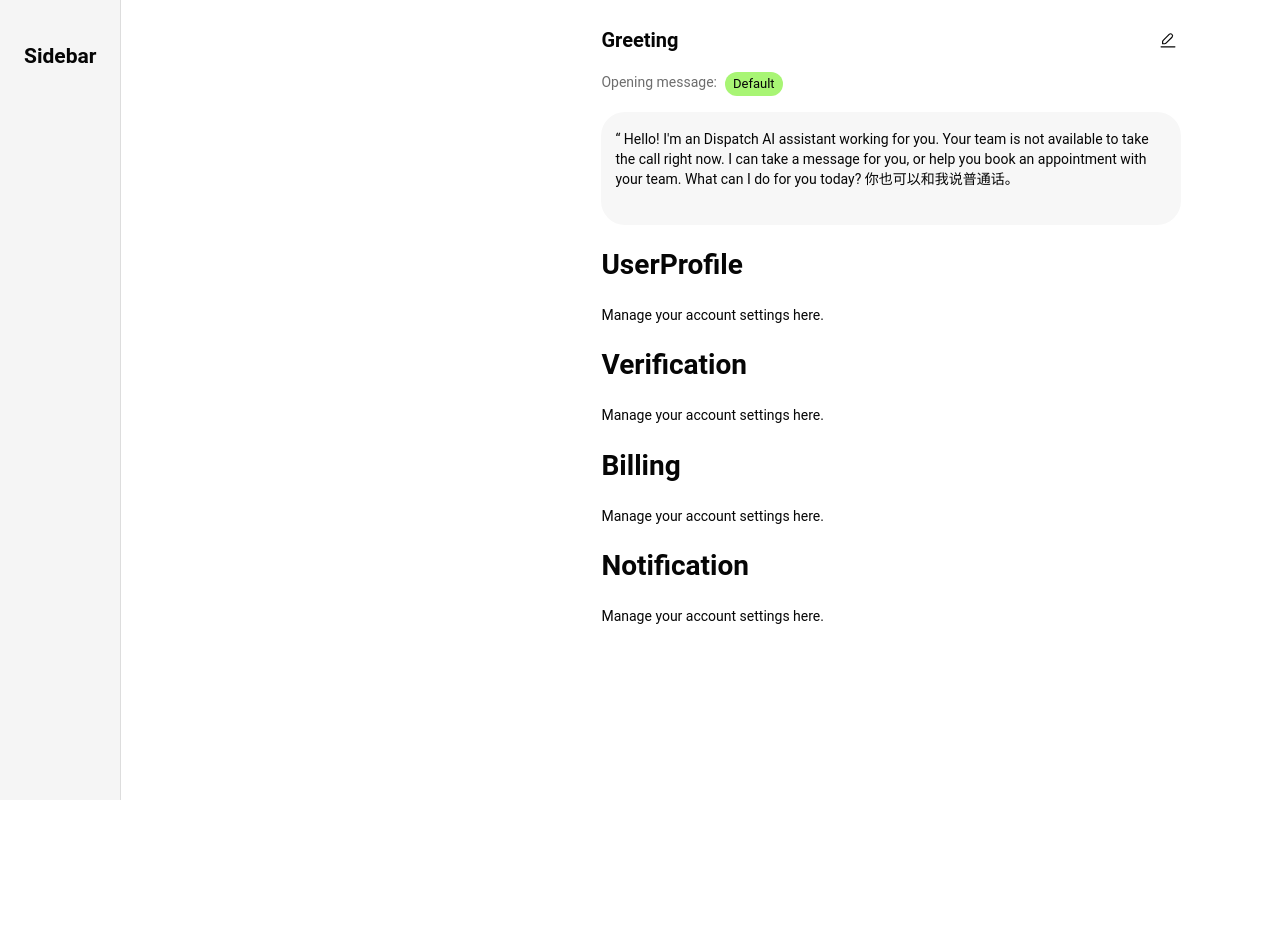
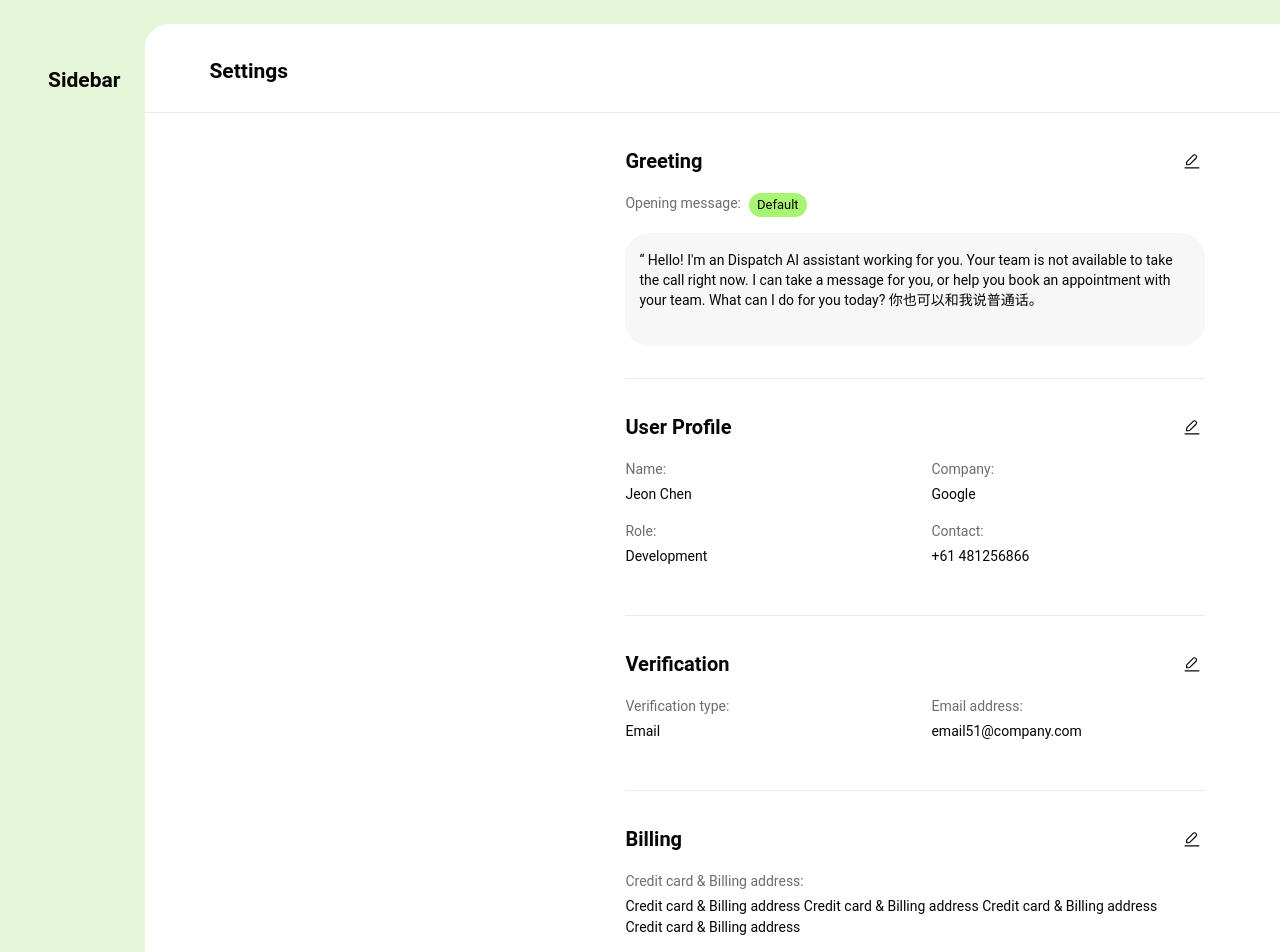
Before and after one commit to Dispatch-AI-com/frontend, a Next.js app: page /dashboard/settings in a window 1280 px wide. Shown: the top 952 px of the page. Before the commit the page ends 800 px from the top, so only its background shows below. Built offline with nearby package versions, Linux system fonts and the light colour scheme.

Commit message:
display-setup

```diff
--- a/src/app/dashboard/settings/BillingSection.tsx
+++ b/src/app/dashboard/settings/BillingSection.tsx
@@ -1,8 +1,28 @@
+'use client';
+import { Box } from '@mui/material';
+
+import LabelValue from '@/app/dashboard/settings/components/LabelValue';
+import SectionDivider from '@/app/dashboard/settings/components/SectionDivider';
+import SectionHeader from '@/app/dashboard/settings/components/SectionHeader';
+
 export default function BillingSection() {
   return (
     <>
-      <h1>Billing</h1>
-      <p>Manage your account settings here.</p>
+      <SectionDivider />
+      <SectionHeader
+        title="Billing"
+        onEdit={() => {
+          alert('Edit clicked!');
+        }}
+      />
+      <Box display="flex" flexWrap="wrap" gap={4} mt={2}>
+        <Box flex={1}>
+          <LabelValue
+            label="Credit card & Billing address:"
+            value="Credit card & Billing address Credit card & Billing address Credit card & Billing address Credit card & Billing address"
+          />
+        </Box>
+      </Box>
     </>
   );
 }
--- a/src/app/dashboard/settings/NotificationsSection.tsx
+++ b/src/app/dashboard/settings/NotificationsSection.tsx
@@ -1,8 +1,25 @@
+'use client';
+import { Box } from '@mui/material';
+
+import LabelValue from '@/app/dashboard/settings/components/LabelValue';
+import SectionDivider from '@/app/dashboard/settings/components/SectionDivider';
+import SectionHeader from '@/app/dashboard/settings/components/SectionHeader';
+
 export default function NotificationsSection() {
   return (
     <>
-      <h1>Notification</h1>
-      <p>Manage your account settings here.</p>
+      <SectionDivider />
+      <SectionHeader
+        title="Notifications"
+        onEdit={() => {
+          alert('Edit clicked!');
+        }}
+      />
+      <Box display="flex" flexWrap="wrap" gap={4} mt={2}>
+        <Box flex={1}>
+          <LabelValue label="Email address:" value="email51@company.com" />
+        </Box>
+      </Box>
     </>
   );
 }
--- a/src/app/dashboard/settings/SettingsSection.tsx
+++ b/src/app/dashboard/settings/SettingsSection.tsx
@@ -1,3 +1,5 @@
+'use client';
+
 import BillingSection from '@/app/dashboard/settings/BillingSection';
 import GreetingSection from '@/app/dashboard/settings/GreetingSection';
 import NotificationsSection from '@/app/dashboard/settings/NotificationsSection';
--- a/src/app/dashboard/settings/UserProfileSection.tsx
+++ b/src/app/dashboard/settings/UserProfileSection.tsx
@@ -1,8 +1,30 @@
+'use client';
+import { Box } from '@mui/material';
+
+import LabelValue from '@/app/dashboard/settings/components/LabelValue';
+import SectionDivider from '@/app/dashboard/settings/components/SectionDivider';
+import SectionHeader from '@/app/dashboard/settings/components/SectionHeader';
+
 export default function UserProfileSection() {
   return (
     <>
-      <h1>UserProfile</h1>
-      <p>Manage your account settings here.</p>
+      <SectionDivider />
+      <SectionHeader
+        title="User Profile"
+        onEdit={() => {
+          alert('Edit clicked!');
+        }}
+      />
+      <Box display="flex" flexWrap="wrap" gap={4} mt={2}>
+        <Box flex={1}>
+          <LabelValue label="Name:" value="Jeon Chen" />
+          <LabelValue label="Role:" value="Development" />
+        </Box>
+        <Box flex={1}>
+          <LabelValue label="Company:" value="Google" />
+          <LabelValue label="Contact:" value="+61 481256866" />
+        </Box>
+      </Box>
     </>
   );
 }
--- a/src/app/dashboard/settings/VerificationSection.tsx
+++ b/src/app/dashboard/settings/VerificationSection.tsx
@@ -1,8 +1,28 @@
+'use client';
+import { Box } from '@mui/material';
+
+import LabelValue from '@/app/dashboard/settings/components/LabelValue';
+import SectionDivider from '@/app/dashboard/settings/components/SectionDivider';
+import SectionHeader from '@/app/dashboard/settings/components/SectionHeader';
+
 export default function VerificationSection() {
   return (
     <>
-      <h1>Verification</h1>
-      <p>Manage your account settings here.</p>
+      <SectionDivider />
+      <SectionHeader
+        title="Verification"
+        onEdit={() => {
+          alert('Edit clicked!');
+        }}
+      />
+      <Box display="flex" flexWrap="wrap" gap={4} mt={2}>
+        <Box flex={1}>
+          <LabelValue label="Verification type:" value="Email" />
+        </Box>
+        <Box flex={1}>
+          <LabelValue label="Email address:" value="email51@company.com" />
+        </Box>
+      </Box>
     </>
   );
 }
--- /dev/null
+++ b/src/app/dashboard/settings/components/LabelValue.tsx
@@ -0,0 +1,20 @@
+import { Box, Typography } from '@mui/material';
+
+interface LabelValueProps {
+  label: string;
+  value: React.ReactNode;
+  sx?: object;
+}
+
+export default function LabelValue({ label, value, sx }: LabelValueProps) {
+  return (
+    <Box mb={2} sx={sx}>
+      <Typography variant="body1" color="text.secondary" sx={{ mb: 0.5 }}>
+        {label}
+      </Typography>
+      <Typography variant="body1" sx={{ maxWidth: 540 }}>
+        {value}
+      </Typography>
+    </Box>
+  );
+}
--- /dev/null
+++ b/src/app/dashboard/settings/components/SectionDivider.tsx
@@ -0,0 +1,13 @@
+import { Box } from '@mui/material';
+
+interface SectionDividerProps {
+  my?: number;
+}
+
+export default function SectionDivider({ my = 4 }: SectionDividerProps) {
+  return (
+    <Box my={my}>
+      <Box sx={{ borderTop: '1px solid #eaeaea' }} />
+    </Box>
+  );
+}
--- a/src/app/dashboard/settings/page.tsx
+++ b/src/app/dashboard/settings/page.tsx
@@ -1,27 +1,53 @@
-import { Box } from '@mui/material';
+'use client';
+import { Box, styled } from '@mui/material';
+
+import SectionDivider from '@/app/dashboard/settings/components/SectionDivider';
 
 import SettingsSection from './SettingsSection';
 
+const SettingsHeader = styled(Box)(({ theme }) => ({
+  display: 'flex',
+  padding: theme.spacing(4, 8, 0, 8),
+  minHeight: theme.spacing(10),
+}));
+
 export default function SettingsPage() {
   return (
-    <Box display="flex">
+    <Box display="flex" bgcolor="#e6f6d9" minHeight="100vh" p={3}>
       <Box
         width={220}
         p={3}
-        bgcolor="#f5f5f5"
-        borderRight="1px solid #ddd"
+        bgcolor="#e6f6d9"
+        borderRight="1px solid #e6f6d9"
         minHeight="100vh"
       >
         <h2>Sidebar</h2>
       </Box>
       <Box
-        flex={1}
-        pt={3} // padding-top: 24px
-        pb={3} // padding-bottom: 24px
-        pl={60} // padding-left: 320px
-        pr={60} // padding-right: 320px
+        sx={{
+          borderRadius: 2,
+          bgcolor: '#fff',
+          flex: 1,
+          minHeight: 'calc(100vh - 48px)',
+          display: 'flex',
+          flexDirection: 'column',
+        }}
       >
-        <SettingsSection />
+        <SettingsHeader>
+          <Box
+            component="h2"
+            sx={{
+              margin: 0,
+              flex: 1,
+            }}
+          >
+            Settings
+          </Box>
+        </SettingsHeader>
+        <SectionDivider my={1} />
+        <Box pt={3} pb={3} pl={60} pr={60}>
+          <SettingsSection />
+        </Box>
       </Box>
     </Box>
   );
```
